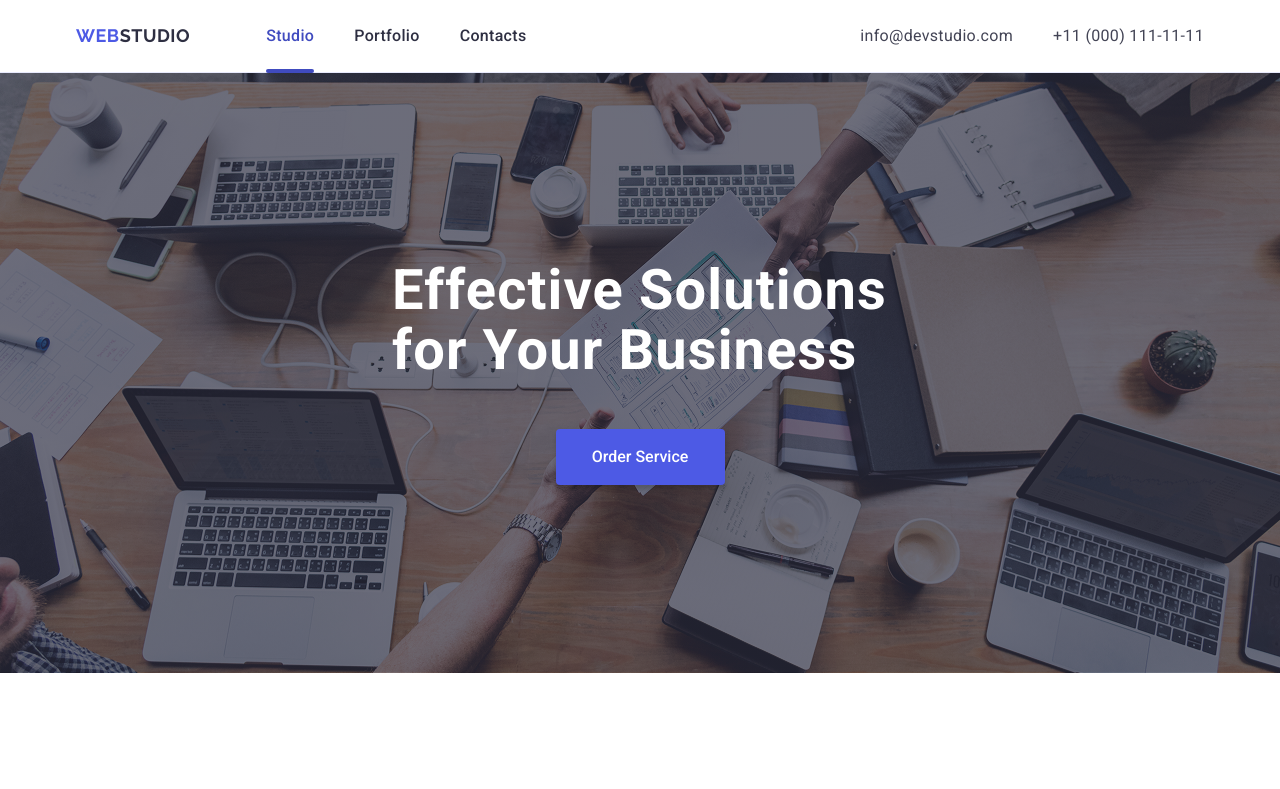
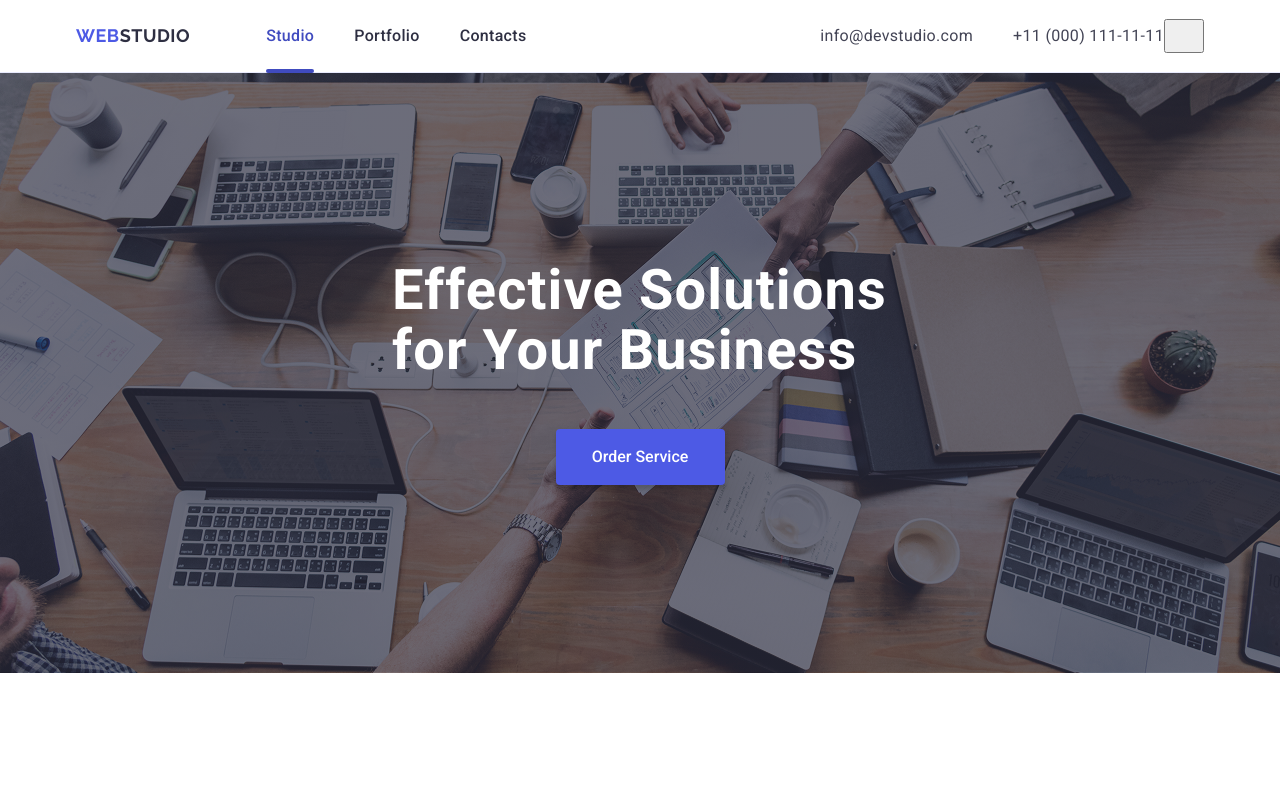
Before and after one commit to Remchik666/goit-markup-hw-05, a plain HTML site: page index.html in a window 1280 px wide. Shown: the top 789 px of the page. Drawn offline with nearby package versions, Linux system fonts and the light colour scheme.

Commit message:
make mob header

```diff
--- a/index.html
+++ b/index.html
@@ -3,7 +3,7 @@
   <head>
     <meta charset="UTF-8" />
     <meta name="viewport" content="width=device-width, initial-scale=1.0" />
-    <title>goit-markup-hw-04</title>
+    <title>goit-markup-hw-06</title>
     <link
       rel="stylesheet"
       href="https://cdnjs.cloudflare.com/ajax/libs/modern-normalize/3.0.1/modern-normalize.min.css"
@@ -32,6 +32,7 @@
             <li><a class="nav-link" href="">Contacts</a></li>
           </ul>
         </nav>
+
         <address class="header-address">
           <ul class="address-list">
             <li>
@@ -46,6 +47,12 @@
             </li>
           </ul>
         </address>
+
+        <button type="button" class="burger-btn">
+          <svg class="burger-icon" width="24" height="24">
+            <use href="./images/icons.svg#icon-burger-menu"></use>
+          </svg>
+        </button>
       </div>
     </header>
     <main>
```
